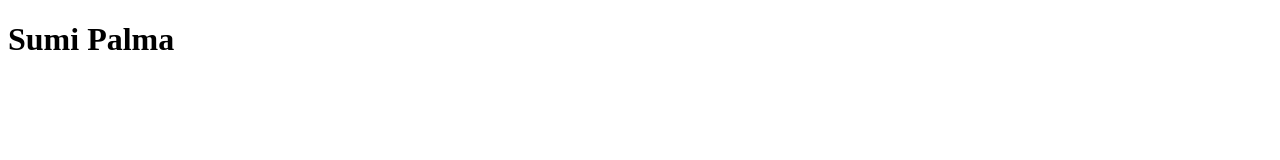
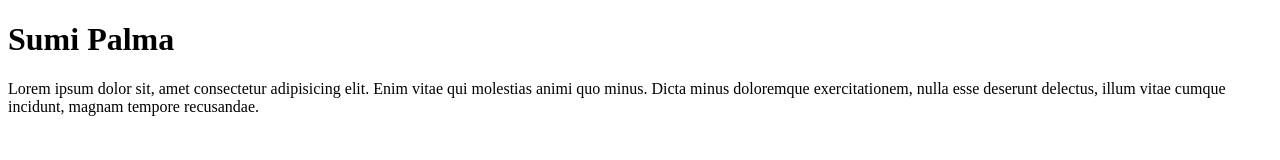
Before and after one commit to Sumi-Palma/first-project, a plain HTML site: page index.html in a window 1280 px wide. Drawn offline with Linux system fonts and the light colour scheme.

Commit message:
ptag-added

```diff
--- a/index.html
+++ b/index.html
@@ -10,6 +10,7 @@
 
 <body>
     <h1>Sumi Palma</h1>
+    <p>Lorem ipsum dolor sit, amet consectetur adipisicing elit. Enim vitae qui molestias animi quo minus. Dicta minus doloremque exercitationem, nulla esse deserunt delectus, illum vitae cumque incidunt, magnam tempore recusandae.</p>
 </body>
 
 </html>
```
